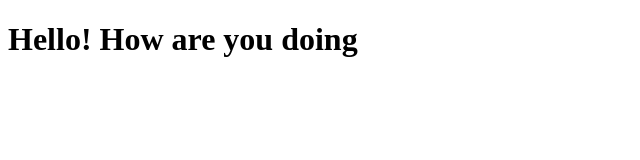
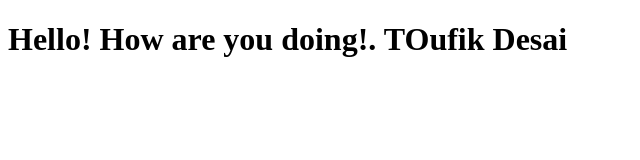
Before and after one commit to Toufik353/git-commands, a plain HTML site: page index.html in a window 1280 px wide. Shown: the whole page, without its empty margins (0-640 px from the left). Drawn offline with Linux system fonts and the light colour scheme.

Commit message:
second commit

```diff
--- a/index.html
+++ b/index.html
@@ -7,6 +7,6 @@
     <title>Document</title>
   </head>
   <body>
-    <h1>Hello! How are you doing</h1>
+    <h1>Hello! How are you doing!. TOufik Desai</h1>
   </body>
 </html>
```
